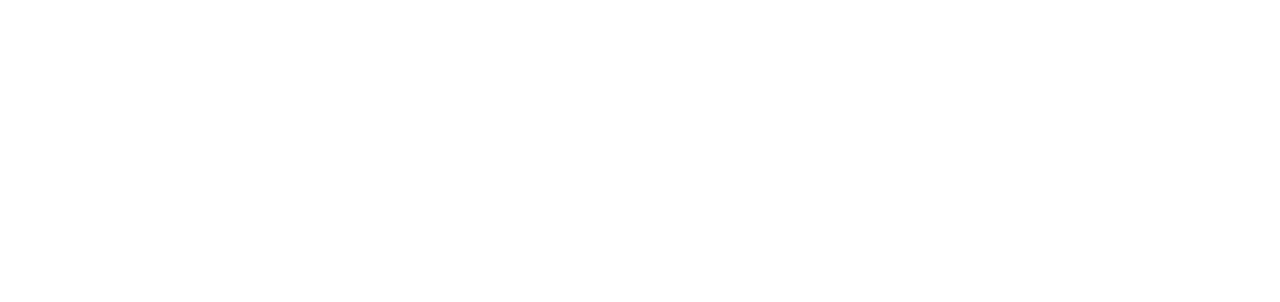
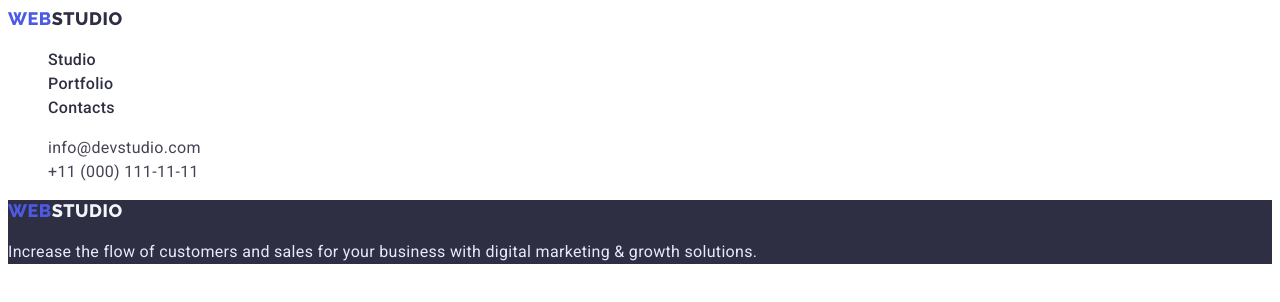
Before and after one commit to Musya-V/goit-markup-hw-02, a plain HTML site: page css/portfolio.html in a window 1280 px wide. Drawn offline with Linux system fonts and the light colour scheme; files that its build step writes are made by us from their sources.

Commit message:
portfolio first step

```diff
--- a/css/portfolio.html
+++ b/css/portfolio.html
@@ -15,4 +15,66 @@
     <!-- Custom styles -->
     <link rel="stylesheet" href="./css/styles.css" />
   </head>
+  <body class="body">
+    <!--Header Section-->
+    <header class="header">
+      <nav class="header-nav">
+        <a class="logo link" href="./index.html"
+          >Web<span class="logo-color">Studio</span></a
+        >
+        <ul class="list">
+          <li>
+            <a class="header-link header-nav-link link" href="./index.html"
+              >Studio</a
+            >
+          </li>
+          <li>
+            <a class="header-link header-nav-link link" href="./portfolio.html"
+              >Portfolio</a
+            >
+          </li>
+          <li>
+            <a class="header-link header-nav-link link" href="">Contacts</a>
+          </li>
+        </ul>
+      </nav>
+      <address class="header-contact list link">
+        <ul class="list">
+          <li>
+            <a
+              class="header-contact text list link"
+              href="mailto:info@devstudio.com"
+              >info@devstudio.com</a
+            >
+          </li>
+          <li>
+            <a class="header-contact text list link" href="tel:+110001111111"
+              >+11 (000) 111-11-11</a
+            >
+          </li>
+        </ul>
+      </address>
+    </header>
+
+    <main>
+      <!-- Filter Btn -->
+      <!-- Project Cards -->
+      <!-- Row 1 -->
+      <!-- Row 2 -->
+      <!-- Row 3 -->
+    </main>
+
+    <!--Footer Section-->
+    <footer class="footer">
+      <!--Лого-->
+      <a class="logo link" href="./index.html"
+        >Web<span class="logo-footer">Studio</span></a
+      >
+      <!--Текст-->
+      <p class="text light-txt">
+        Increase the flow of customers and sales for your business with digital
+        marketing & growth solutions.
+      </p>
+    </footer>
+  </body>
 </html>
```
